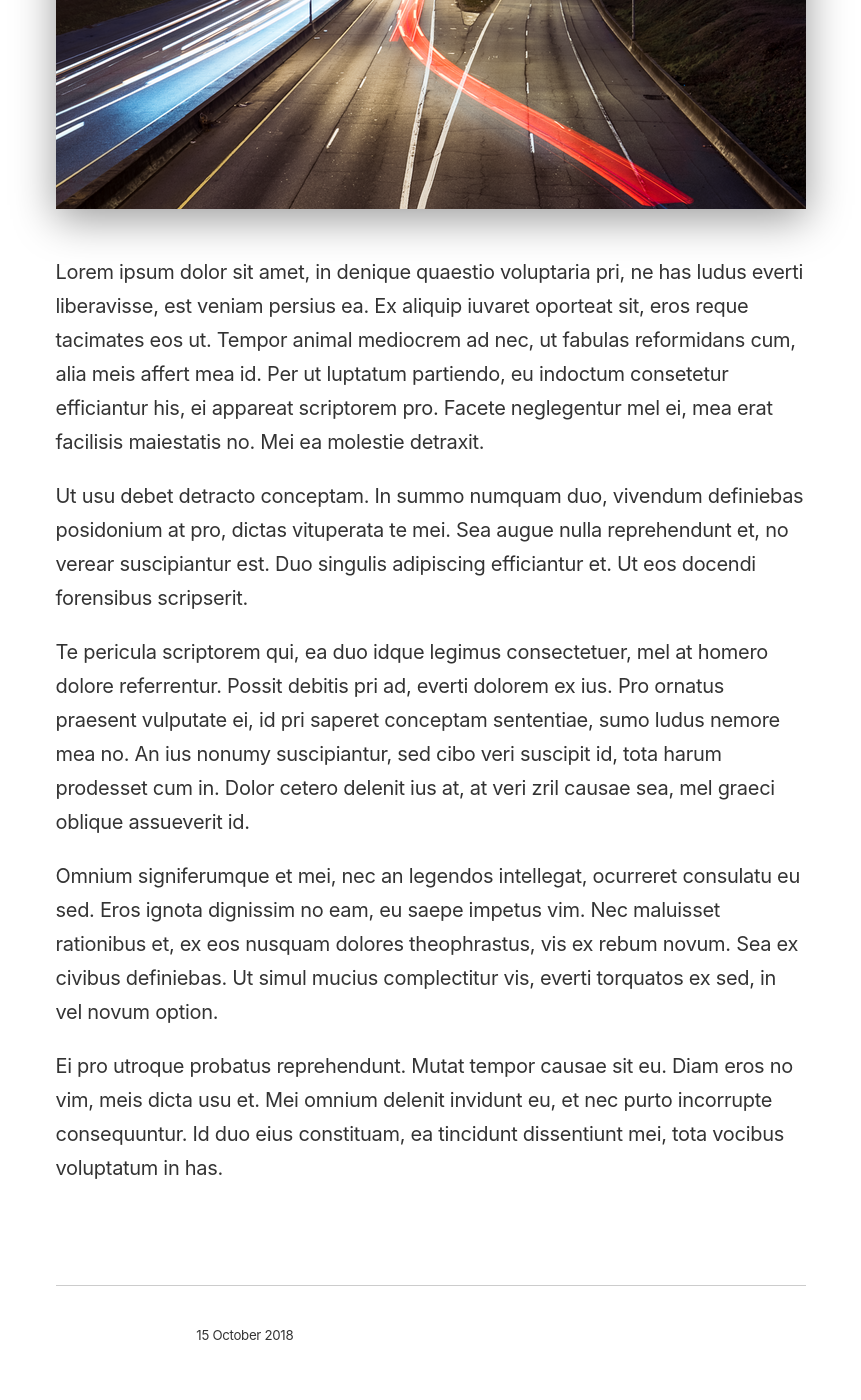
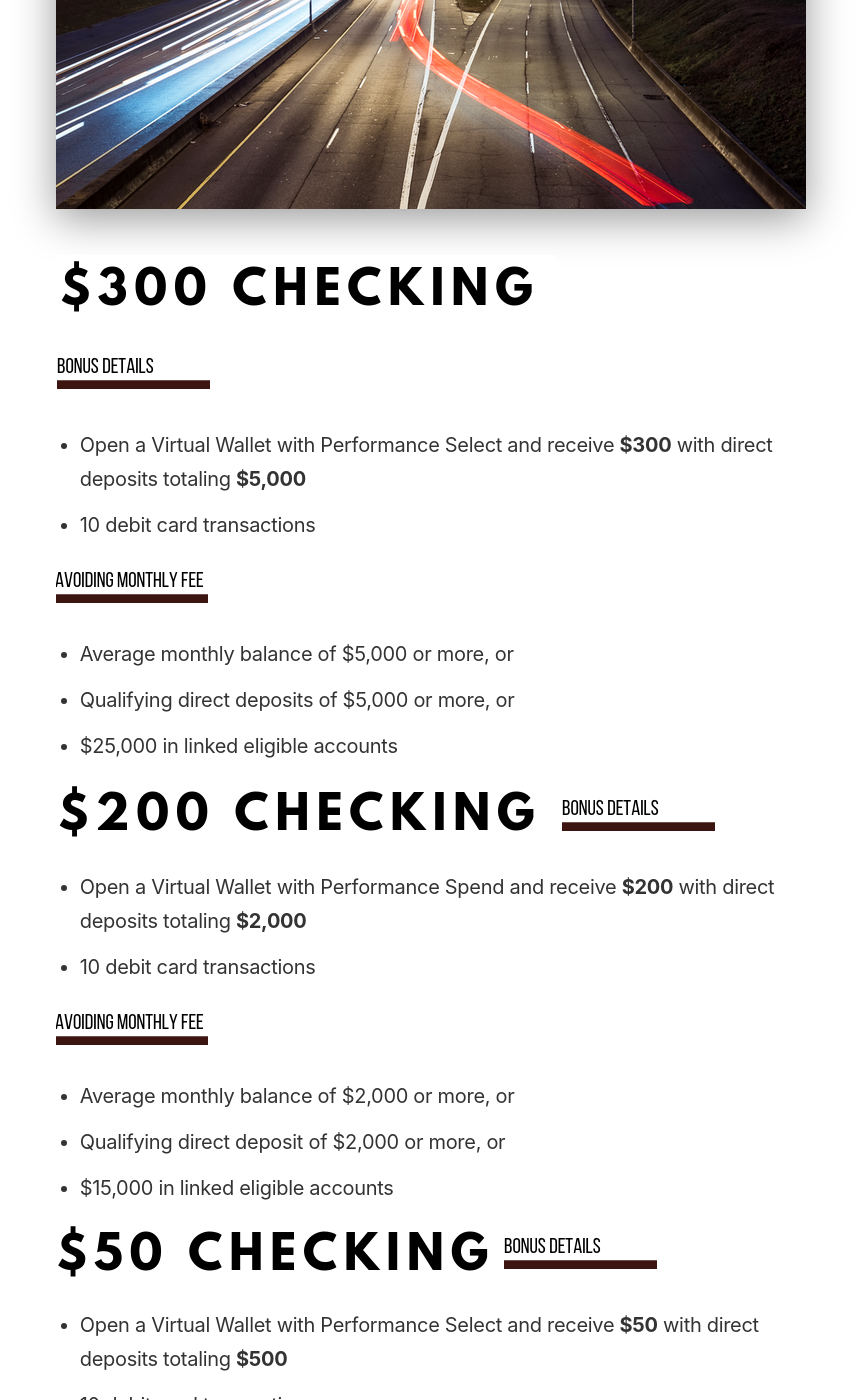
Before and after one commit to ohiosveryown/atldeals, a Jekyll site: the page built from _posts/2018-10-23-post-three.markdown, in a window 1280 px wide and 1400 px high, scrolled down 611 px. Shown: the whole window, without its empty margins (209-1070 px from the left). Built offline with Jekyll 4.4.1, drawn with Linux system fonts in a browser that asks for light colours; some of the changed text lies outside the part shown.

Commit message:
Updated Post Three

```diff
--- a/_posts/2018-10-23-post-three.markdown
+++ b/_posts/2018-10-23-post-three.markdown
@@ -12,12 +12,56 @@
 layout: post
 ---
 
-Lorem ipsum dolor sit amet, in denique quaestio voluptaria pri, ne has ludus everti liberavisse, est veniam persius ea. Ex aliquip iuvaret oporteat sit, eros reque tacimates eos ut. Tempor animal mediocrem ad nec, ut fabulas reformidans cum, alia meis affert mea id. Per ut luptatum partiendo, eu indoctum consetetur efficiantur his, ei appareat scriptorem pro. Facete neglegentur mel ei, mea erat facilisis maiestatis no. Mei ea molestie detraxit.
+![New Checking-bda698.png](/uploads/New%20Checking-bda698.png)
 
-Ut usu debet detracto conceptam. In summo numquam duo, vivendum definiebas posidonium at pro, dictas vituperata te mei. Sea augue nulla reprehendunt et, no verear suscipiantur est. Duo singulis adipiscing efficiantur et. Ut eos docendi forensibus scripserit.
+![Bonus Details (2).png](/uploads/Bonus%20Details%20(2).png)
 
-Te pericula scriptorem qui, ea duo idque legimus consectetuer, mel at homero dolore referrentur. Possit debitis pri ad, everti dolorem ex ius. Pro ornatus praesent vulputate ei, id pri saperet conceptam sententiae, sumo ludus nemore mea no. An ius nonumy suscipiantur, sed cibo veri suscipit id, tota harum prodesset cum in. Dolor cetero delenit ius at, at veri zril causae sea, mel graeci oblique assueverit id.
+* Open a Virtual Wallet with Performance Select and receive **$300** with direct deposits totaling **$5,000**
 
-Omnium signiferumque et mei, nec an legendos intellegat, ocurreret consulatu eu sed. Eros ignota dignissim no eam, eu saepe impetus vim. Nec maluisset rationibus et, ex eos nusquam dolores theophrastus, vis ex rebum novum. Sea ex civibus definiebas. Ut simul mucius complectitur vis, everti torquatos ex sed, in vel novum option.
+* 10 debit card transactions
 
-Ei pro utroque probatus reprehendunt. Mutat tempor causae sit eu. Diam eros no vim, meis dicta usu et. Mei omnium delenit invidunt eu, et nec purto incorrupte consequuntur. Id duo eius constituam, ea tincidunt dissentiunt mei, tota vocibus voluptatum in has.
+![Avoiding Monthly.png](/uploads/Avoiding%20Monthly.png)
+
+* Average monthly balance of $5,000 or more, or
+
+* Qualifying direct deposits of $5,000 or more, or
+
+* $25,000 in linked eligible accounts
+
+![$200.png](/uploads/$200.png)
+![Bonus Details (2).png](/uploads/Bonus%20Details%20(2).png)
+
+* Open a Virtual Wallet with Performance Spend and receive **$200** with direct deposits totaling **$2,000**
+
+* 10 debit card transactions
+
+![Avoiding Monthly.png](/uploads/Avoiding%20Monthly.png)
+
+* Average monthly balance of $2,000 or more, or
+
+* Qualifying direct deposit of $2,000 or more, or
+
+* $15,000 in linked eligible accounts
+
+![$50.png](/uploads/$50.png)
+![Bonus Details (2).png](/uploads/Bonus%20Details%20(2).png)
+
+* Open a Virtual Wallet with Performance Select and receive **$50** with direct deposits totaling **$500**
+
+* 10 debit card transactions
+
+![Avoiding Monthly.png](/uploads/Avoiding%20Monthly.png)
+
+* Average monthly balance of $500 or more, or
+
+* Qualifying direct deposit of $500 or more, or
+
+* Provide proof of active enrollment in a qualifying educational institution (expires 6 years after the account is enrolled in the student banking program
+  [Offer Link](https://www.pnc.com/en/personal-banking/banking/checking/campaigns/checking-vw-tiered-offer.html)
+  ***Additional Details***
+
+* There is an early account termination fee of $25. This is charged if you close your account within 180 days.
+
+* Requirements must be met within 60 days of account opening
+
+* New account will not be eligible for offer if any signer has signing authority on an existing PNC Bank consumer checking account or has closed an account within the past 90 days, or has been paid a promotional premium in the past 12 months
```
